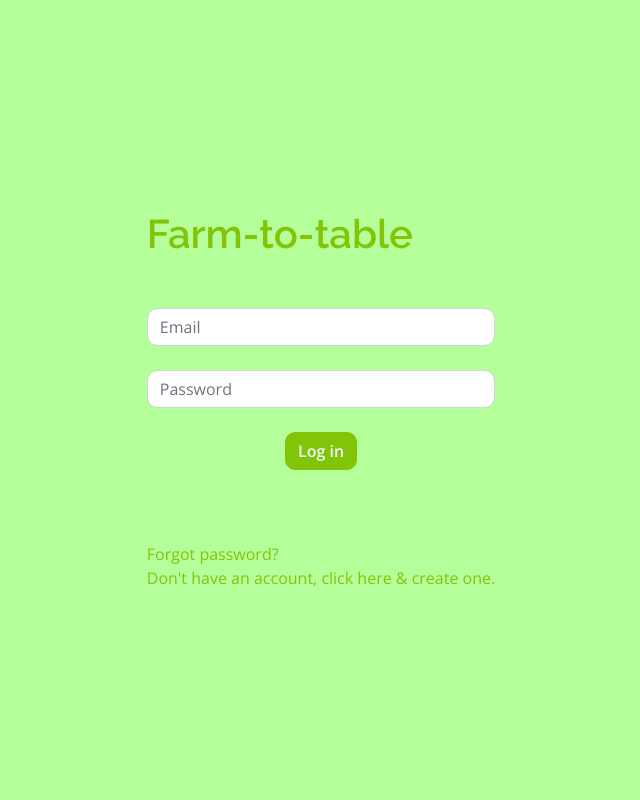
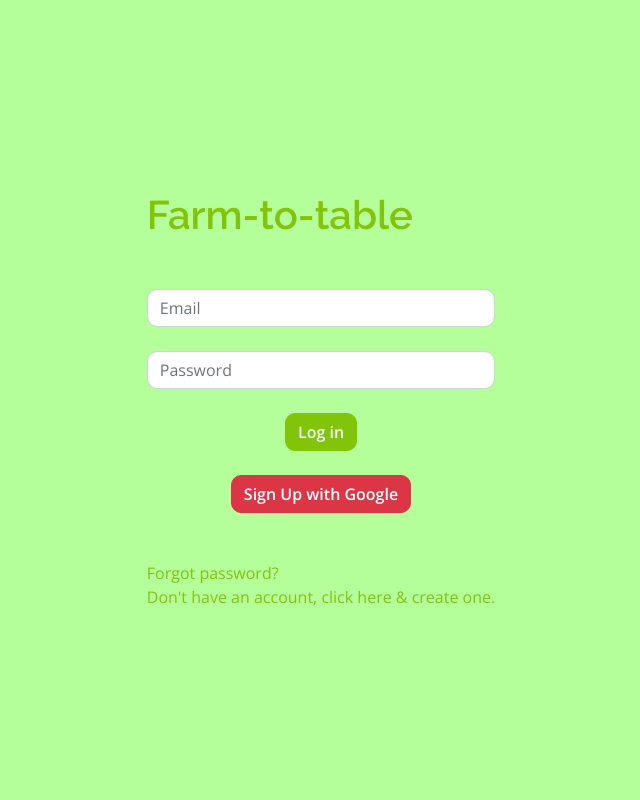
Before and after one commit to eduarell-cmd/Integrador, a Flask app: page /login in a window 1280 px wide. Shown: the whole page, without its empty margins (319-959 px from the left). Run offline with Flask 3, Linux system fonts and the light colour scheme; some libraries are stand-ins or nearby versions.

Commit message:
google login

```diff
--- a/templates/login.html
+++ b/templates/login.html
@@ -70,8 +70,8 @@
         <button type="submit" class="btn btn-primary"><a href="{{url_for('perfil')}}" id="text-hip">Log in</a></button>
       </div>
       <br>
-      <div class = "col.md-4">
-      <div class="g-signin2" data-onsuccess="onSignIn"></div>
+      <div class = "col.md-4" style="text-align: center;">
+        <a href="{{ url_for('signup_google') }}" class="btn btn-danger">Sign Up with Google</a>
     </div>
     </div>
     <br>
```
